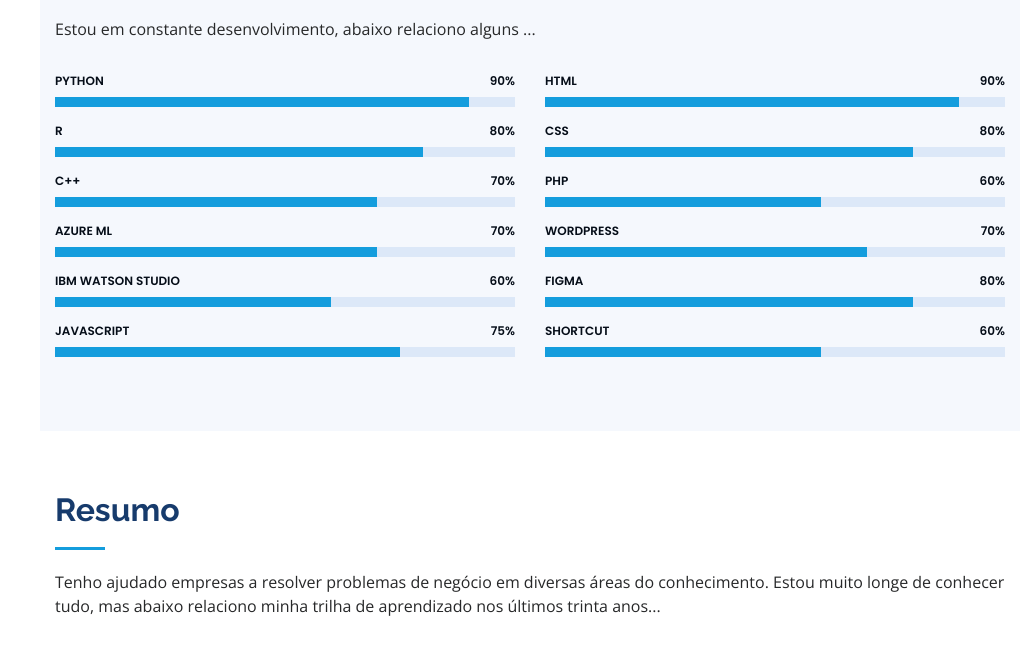
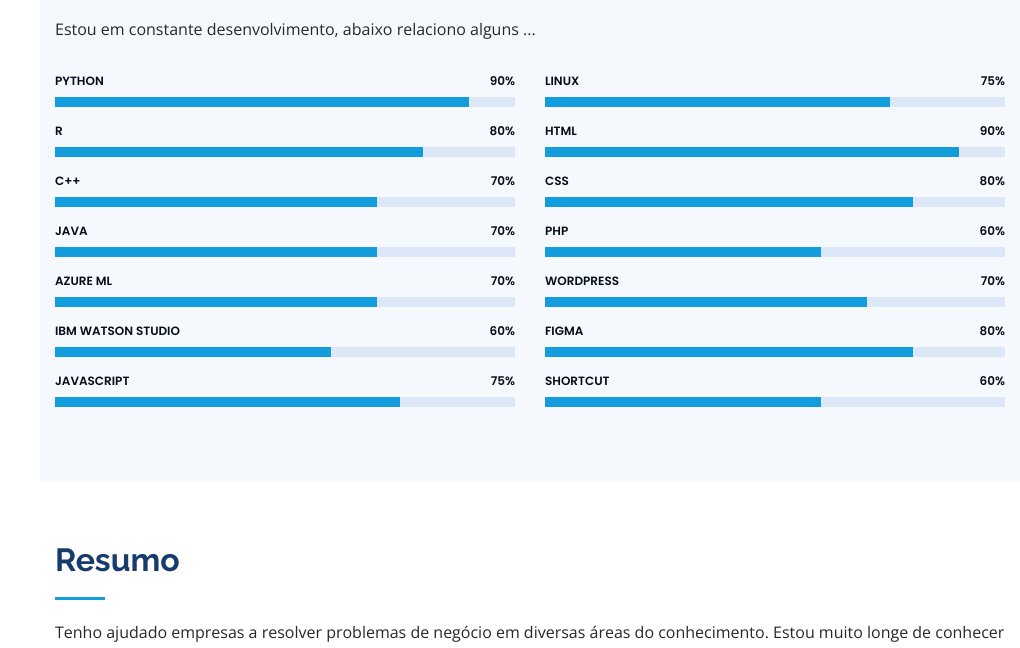
Before and after one commit to wecchi/github.io, a plain HTML site: page index.html in a window 1280 px wide. Shown: the part 2539-3187 px from the top of the page, without its empty margins (260-1280 px from the left). Drawn offline with nearby package versions, Linux system fonts and the light colour scheme.

Commit message:
Update Skill

```diff
--- a/index.html
+++ b/index.html
@@ -237,6 +237,13 @@
             </div>
 
             <div class="progress">
+              <span class="skill">JAVA <i class="val">70%</i></span>
+              <div class="progress-bar-wrap">
+                <div class="progress-bar" role="progressbar" aria-valuenow="70" aria-valuemin="0" aria-valuemax="100"></div>
+              </div>
+            </div>
+
+            <div class="progress">
               <span class="skill">Azure ML <i class="val">70%</i></span>
               <div class="progress-bar-wrap">
                 <div class="progress-bar" role="progressbar" aria-valuenow="70" aria-valuemin="0" aria-valuemax="100"></div>
@@ -260,6 +267,13 @@
           </div>
 
           <div class="col-lg-6" data-aos="fade-up" data-aos-delay="100">
+
+            <div class="progress">
+              <span class="skill">Linux <i class="val">75%</i></span>
+              <div class="progress-bar-wrap">
+                <div class="progress-bar" role="progressbar" aria-valuenow="75" aria-valuemin="0" aria-valuemax="100"></div>
+              </div>
+            </div>
 
             <div class="progress">
               <span class="skill">HTML <i class="val">90%</i></span>
```
